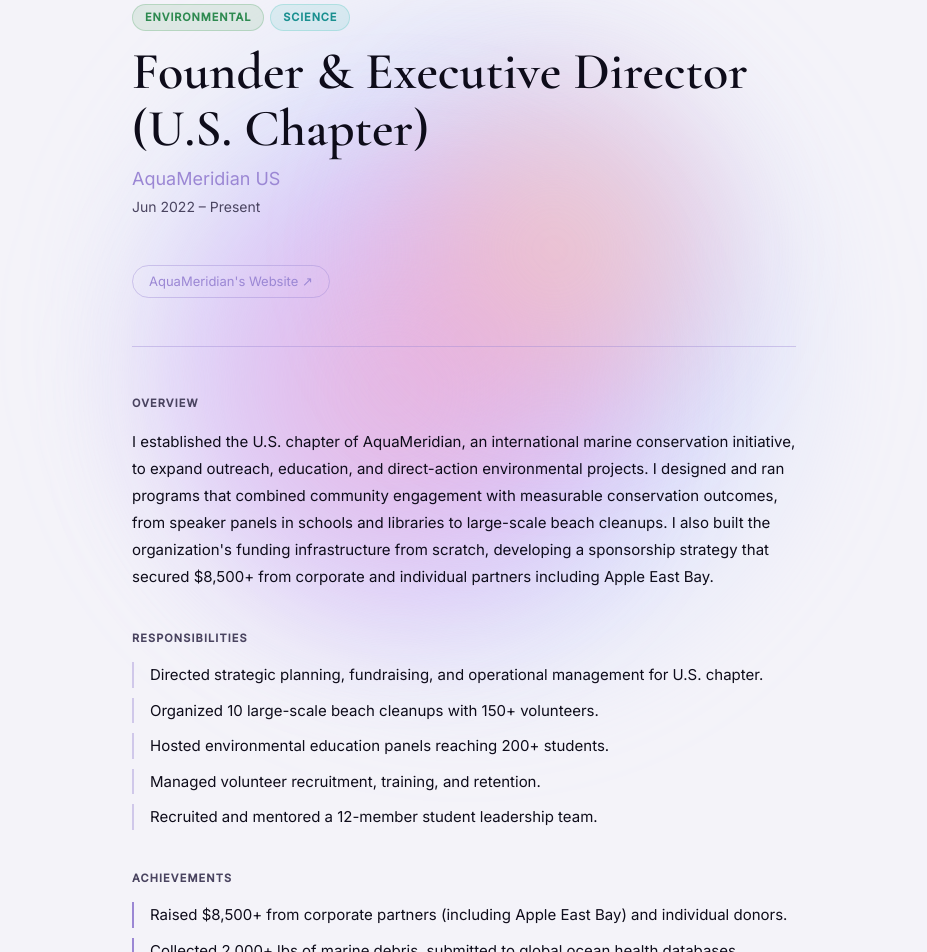
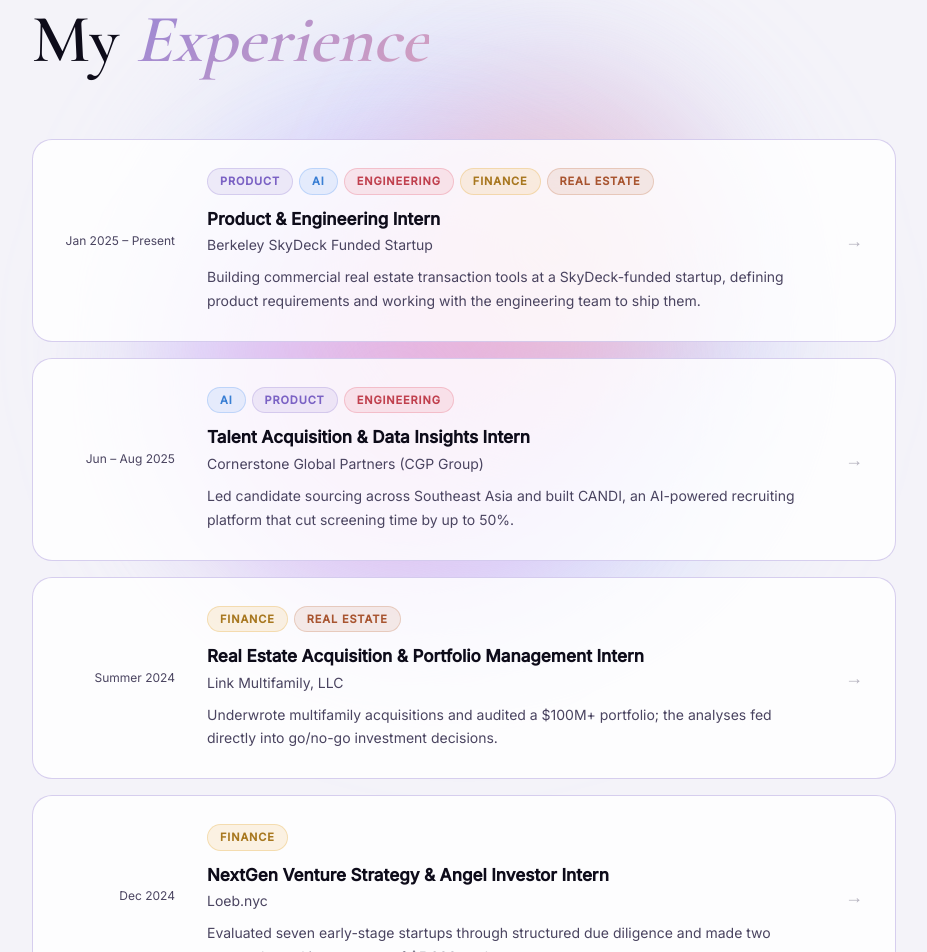
Before and after one commit to flinlabs/new-portfolio, a Next.js app: page /experience/aquameridian in a window 1280 px wide. Shown: the part 140-1092 px from the top of the page, without its empty margins (176-1103 px from the left). Built offline with nearby package versions, Linux system fonts and the light colour scheme.

Commit message:
added company logos to experience list cards

```diff
--- a/app/experience/[slug]/page.tsx
+++ b/app/experience/[slug]/page.tsx
@@ -1,89 +1,68 @@
+import Link from "next/link"
+import Image from "next/image"
 import { experiences } from "@/data/experiences"
-import { notFound } from "next/navigation"
-import Link from "next/link"
 import TagChips from "@/components/TagChips"
 
-export default function ExperiencePage({ params }: { params: { slug: string } }) {
-	const exp = experiences.find(e => e.slug === params.slug)
-	if (!exp) notFound()
-
+export default function Experience() {
 	return (
-		<main style={{ maxWidth: "760px", margin: "0 auto", padding: "144px 48px 120px" }}>
-
-			<TagChips tag={exp.tag} />
-
+		<main style={{ maxWidth: "960px", margin: "0 auto", padding: "144px 48px 120px" }}>
 			<h1 style={{
 				fontFamily: "var(--font-cormorant)",
-				fontSize: "52px",
+				fontSize: "68px",
 				fontWeight: 600,
-				lineHeight: 1.1,
-				marginBottom: "8px",
+				lineHeight: 1.05,
+				marginBottom: "64px",
 			}}>
-				{exp.title}
+				My <em style={{ fontStyle: "italic", background: "linear-gradient(135deg,#9B87D4,#D4A0C0)", WebkitBackgroundClip: "text", WebkitTextFillColor: "transparent" }}>Experience</em>
 			</h1>
 
-			<p style={{ fontSize: "18px", color: "var(--lavender)", marginBottom: "4px" }}>{exp.company}</p>
-			<p style={{ fontSize: "14px", color: "var(--text-muted)", marginBottom: "48px" }}>{exp.period}</p>
+			<div style={{ display: "flex", flexDirection: "column", gap: "16px" }}>
+				{experiences.map((exp) => (
+					<Link key={exp.slug} href={`/experience/${exp.slug}`} style={{ textDecoration: "none", color: "inherit" }}>
+						<div style={{
+							background: "var(--bg-card)",
+							border: "1px solid var(--border)",
+							borderRadius: "20px",
+							padding: "28px 32px",
+							display: "flex",
+							alignItems: "center",
+							gap: "32px",
+							transition: "box-shadow 0.2s ease",
+						}}>
 
-			{exp.website && (
-				<a
-					href={exp.website}
-					target="_blank"
-					rel="noopener noreferrer"
-					style={{
-						display: "inline-flex",
-						alignItems: "center",
-						gap: "6px",
-						fontSize: "13px",
-						color: "var(--lavender)",
-						border: "1px solid var(--border)",
-						borderRadius: "100px",
-						padding: "6px 16px",
-						marginBottom: "48px",
-						textDecoration: "none",
-					}}
-				>
-					{exp.websiteLabel} ↗
-				</a>
-			)}
+							<div style={{ minWidth: "110px", textAlign: "right" }}>
+								<p style={{ fontSize: "12px", color: "var(--text-muted)", lineHeight: 1.5 }}>{exp.period}</p>
+							</div>
 
-			<div style={{ height: "1px", background: "var(--border)", marginBottom: "48px" }} />
+							{exp.logo && (
+								<div style={{
+									width: "72px",
+									height: "72px",
+									borderRadius: "16px",
+									overflow: "hidden",
+									flexShrink: 0,
+									background: "rgba(255,255,255,0.8)",
+									border: "1px solid var(--border)",
+									display: "flex",
+									alignItems: "center",
+									justifyContent: "center",
+								}}>
+									<Image src={exp.logo} alt={exp.company} width={72} height={72} style={{ objectFit: "contain", padding: "8px" }} />
+								</div>
+							)}
 
-			<div style={{ display: "flex", flexDirection: "column", gap: "40px" }}>
+							<div style={{ flex: 1 }}>
+								<TagChips tag={exp.tag} />
+								<h2 style={{ fontSize: "17px", fontWeight: 600, color: "var(--text)", marginBottom: "2px" }}>{exp.title}</h2>
+								<p style={{ fontSize: "14px", color: "var(--text-muted)", marginBottom: "10px" }}>{exp.company}</p>
+								<p style={{ fontSize: "14px", lineHeight: 1.7, color: "var(--text-muted)" }}>{exp.summary}</p>
+							</div>
 
-				<div>
-					<p style={{ fontSize: "11px", fontWeight: 600, letterSpacing: "0.1em", textTransform: "uppercase", color: "var(--text-muted)", marginBottom: "16px" }}>Overview</p>
-					<p style={{ fontSize: "15px", lineHeight: 1.8, color: "var(--text)" }}>{exp.overview}</p>
-				</div>
+							<div style={{ fontSize: "18px", color: "var(--text-muted)", opacity: 0.4, flexShrink: 0 }}>→</div>
 
-				<div>
-					<p style={{ fontSize: "11px", fontWeight: 600, letterSpacing: "0.1em", textTransform: "uppercase", color: "var(--text-muted)", marginBottom: "16px" }}>Responsibilities</p>
-					<ul style={{ display: "flex", flexDirection: "column", gap: "10px", paddingLeft: "0", listStyle: "none" }}>
-						{exp.responsibilities.map((r) => (
-							<li key={r} style={{ fontSize: "15px", lineHeight: 1.7, color: "var(--text)", paddingLeft: "16px", borderLeft: "2px solid var(--border)" }}>
-								{r}
-							</li>
-						))}
-					</ul>
-				</div>
-
-				<div>
-					<p style={{ fontSize: "11px", fontWeight: 600, letterSpacing: "0.1em", textTransform: "uppercase", color: "var(--text-muted)", marginBottom: "16px" }}>Achievements</p>
-					<ul style={{ display: "flex", flexDirection: "column", gap: "10px", paddingLeft: "0", listStyle: "none" }}>
-						{exp.achievements.map((a) => (
-							<li key={a} style={{ fontSize: "15px", lineHeight: 1.7, color: "var(--text)", paddingLeft: "16px", borderLeft: "2px solid var(--lavender)" }}>
-								{a}
-							</li>
-						))}
-					</ul>
-				</div>
-
-			</div>
-
-			<div style={{ marginTop: "64px" }}>
-				<Link href="/experience" style={{ fontSize: "13px", color: "var(--text-muted)", textDecoration: "none" }}>
-					← Back to Experience
-				</Link>
+						</div>
+					</Link>
+				))}
 			</div>
 
 		</main>
```
